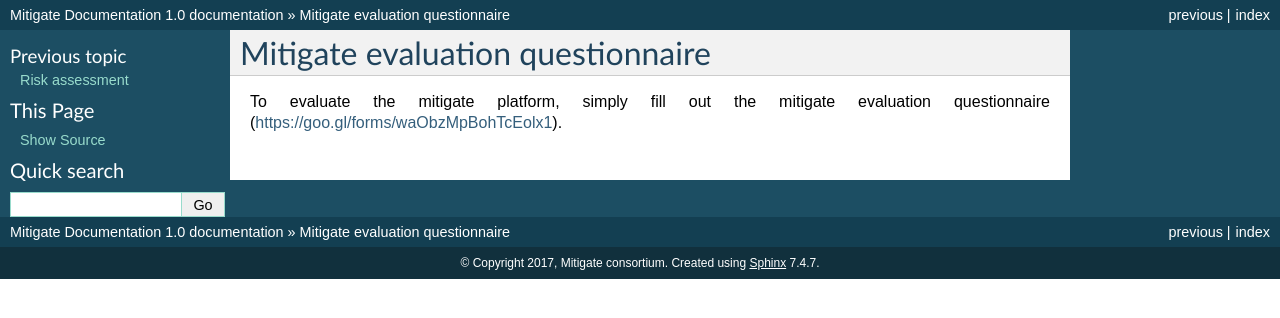
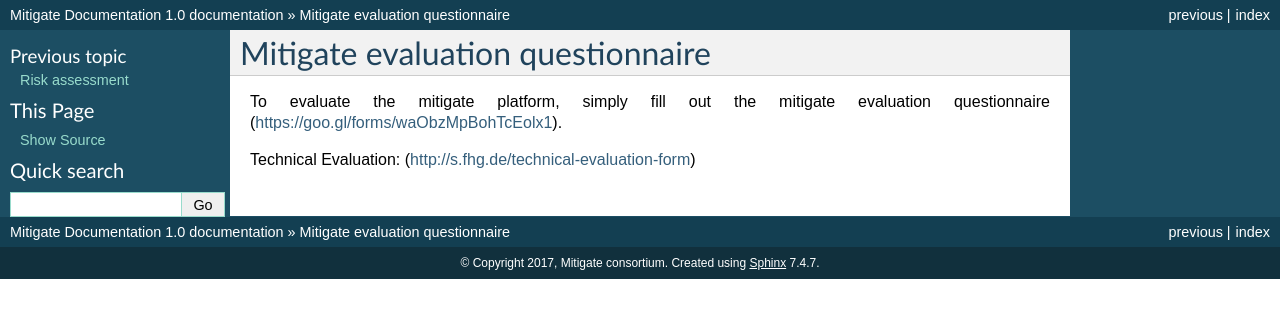
Before and after one commit to singularlogic/mitigate-documentation, a Sphinx documentation site: the page built from docs/z_authors.rst, in a window 1280 px wide. Shown: the top 318 px of the page. Built offline with Sphinx 7.4.7, drawn with Linux system fonts in a browser that asks for light colours.

Commit message:
Update z_authors.rst

```diff
--- a/docs/z_authors.rst
+++ b/docs/z_authors.rst
@@ -3,3 +3,5 @@ Mitigate evaluation questionnaire
 
 To evaluate the mitigate platform, simply fill out the mitigate evaluation questionnaire
 (https://goo.gl/forms/waObzMpBohTcEolx1).
+
+Technical Evaluation: (http://s.fhg.de/technical-evaluation-form)
```
